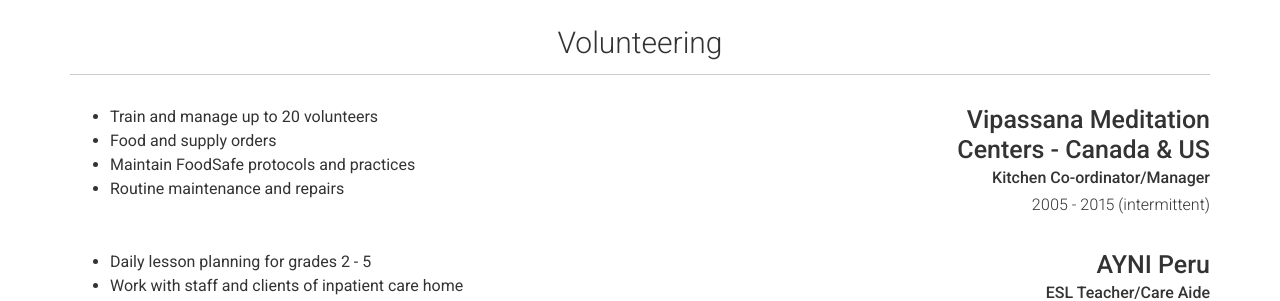
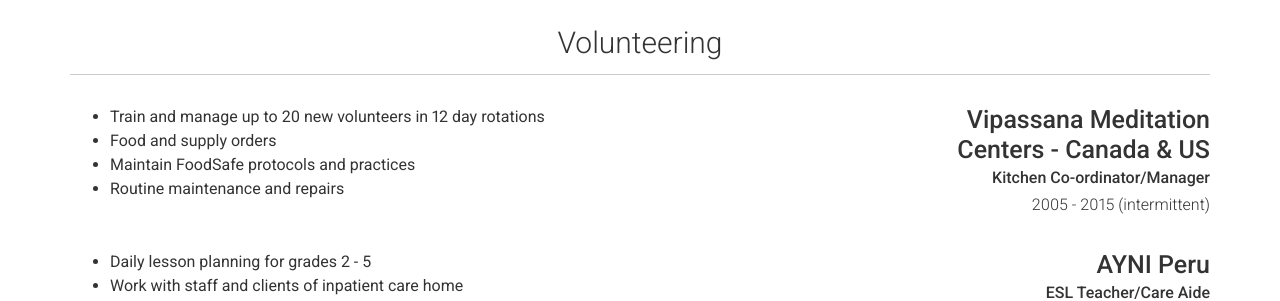
Before and after one commit to gammacray/resume, a Jekyll site: the page built from index.md, in a window 1280 px wide. Shown: the part 1383-1684 px from the top of the page. Built offline with Jekyll 4.4.1, drawn with Linux system fonts in a browser that asks for light colours; nearby versions of some CDN libraries.

Commit message:
Updated _config.yml.

```diff
--- a/_config.yml
+++ b/_config.yml
@@ -130,7 +130,7 @@ content:
         caption: 2005 - 2015 (intermittent)
         quote:
         description: | # this will include new lines to allow paragraphs
-          * Train and manage up to 20 volunteers
+          * Train and manage up to 20 new volunteers in 12 day rotations
           * Food and supply orders
           * Maintain FoodSafe protocols and practices
           * Routine maintenance and repairs
```
